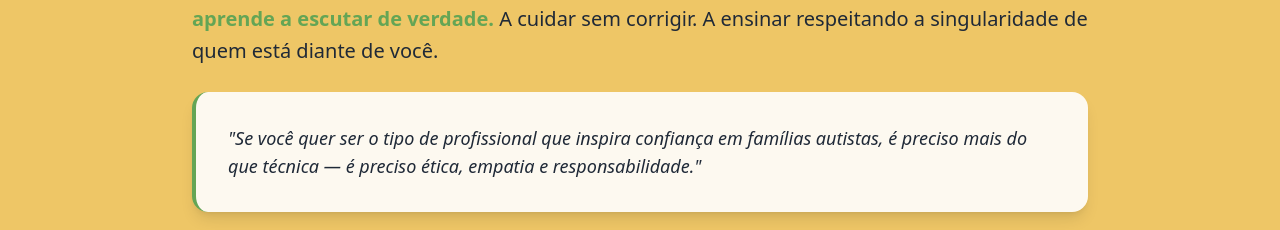
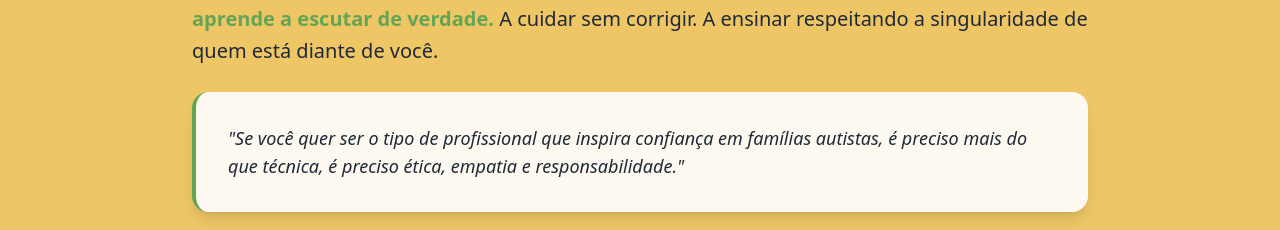
Before and after one commit to kainamf/psilarafrasson, a React (Create React App) app: page /empatea in a window 1280 px wide. Shown: the part 808-1038 px from the top of the page. Built offline with nearby package versions, Linux system fonts and the light colour scheme.

Commit message:
fix: improve punctuation for clarity in Empatea component quotes

```diff
--- a/src/views/Empatea.tsx
+++ b/src/views/Empatea.tsx
@@ -63,7 +63,7 @@ function Empatea() {
                         <div className="bg-white/90 p-8 rounded-2xl my-12 shadow-lg border-l-4 border-empatea-green">
                             <p className="text-lg italic text-gray-800 font-medium">
                                 "Se você quer ser o tipo de profissional que inspira confiança em famílias autistas,
-                                é preciso mais do que técnica — é preciso ética, empatia e responsabilidade."
+                                é preciso mais do que técnica, é preciso ética, empatia e responsabilidade."
                             </p>
                         </div>
                     </div>
@@ -248,7 +248,7 @@ function Empatea() {
 
                         <div className="space-y-6 text-lg text-gray-700">
                             <p>
-                                Sempre acreditei que o que diferencia um bom terapeuta não é só o domínio técnico —
+                                Sempre acreditei que o que diferencia um bom terapeuta não é só o domínio técnico,
                                 é a forma de ver o outro.
                             </p>
                             <p>
@@ -262,7 +262,7 @@ function Empatea() {
                                 Um curso para quem quer unir método e sensibilidade, precisão e escuta, técnica e empatia.
                             </p>
                             <p>
-                                Porque ser terapeuta não é apenas aplicar intervenções — é ser ponte.
+                                Porque ser terapeuta não é apenas aplicar intervenções, é ser ponte.
                                 E se você não quer ser "mais um", mas alguém que realmente transforma percursos,
                                 esse curso é para você.
                             </p>
```
